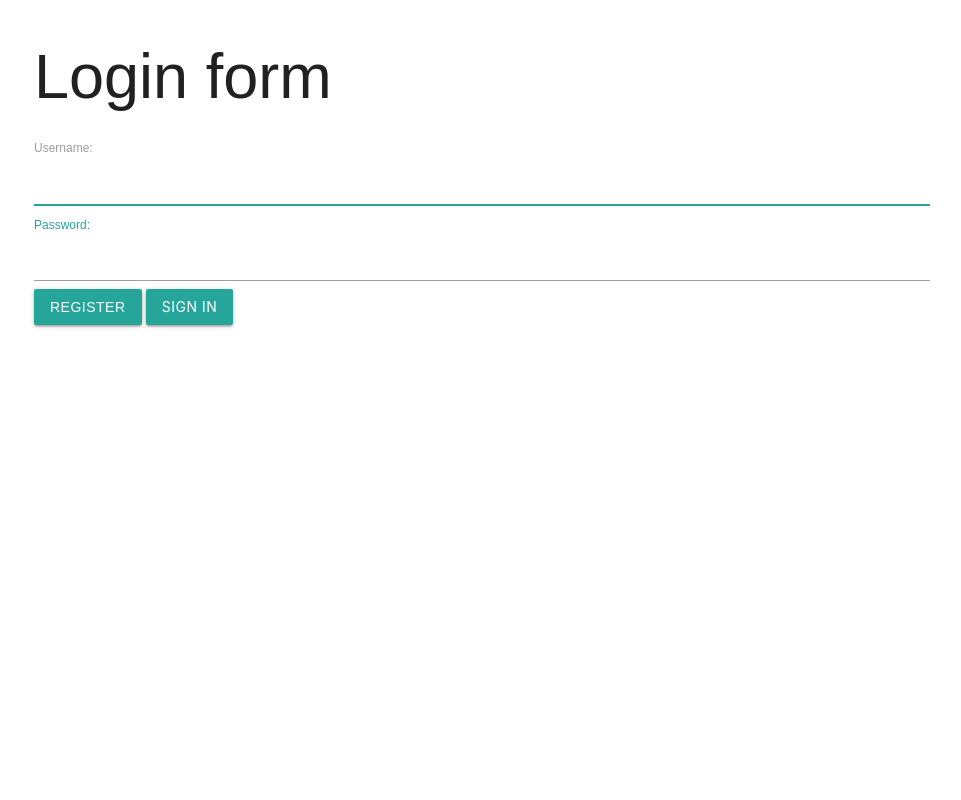
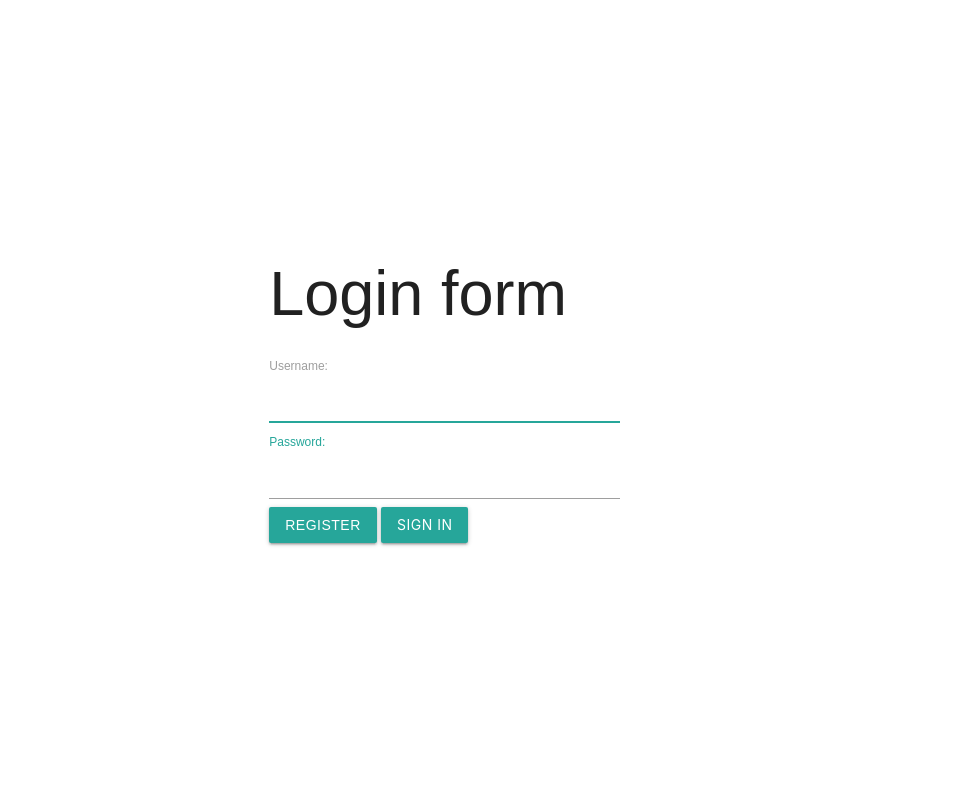
Before and after one commit to Maks-stack/Lean-Ideas, a Django app: page /login in a window 1280 px wide. Shown: the whole page, without its empty margins (158-1119 px from the left). Run offline with Django 3.2, Linux system fonts and the light colour scheme.

Commit message:
centered login form

```diff
--- a/static/css/style.css
+++ b/static/css/style.css
@@ -1,5 +1,7 @@
 body{
     font-family: Arial,Helvetica,sans-serif;
+    height: 100vh;
+    min-height: 100vh;
 }
 
 .header {
@@ -13,7 +15,7 @@ body{
 
 .container {
 	margin: auto;
-  	width: 80%;
+  	width: 100%;
 }
 .buttonContainer{
     display: flex;
--- a/templates/login.html
+++ b/templates/login.html
@@ -9,11 +9,11 @@
 </head>
 <body>
 
-    <div class="container">
-      <form role="form"
-            action="{% url 'login' %}"
-            method="post">
+    <div class="container" style="height: 95%;">
+      <div class="row valign-wrapper" style="height: 100%">
+        <div class="col offset-s3 s5 valign">
 
+            <form role="form" action="{% url 'login' %}" method="post" style="background-color: white;">
                 {% csrf_token %}
                 <h1>Login form</h1>
 
@@ -22,6 +22,9 @@
                 <a class="btn btn-success" href="{% url 'register' %}">Register</a>
                 <button type="submit" class="btn btn-success">Sign in</button>
             </form>
+
+        </div>
+      </div>
     </div>
 
 </body>
```
Also changed, not shown: static/img/AC.jpg (added). Lines whose indentation alone changed are shown as unchanged.
